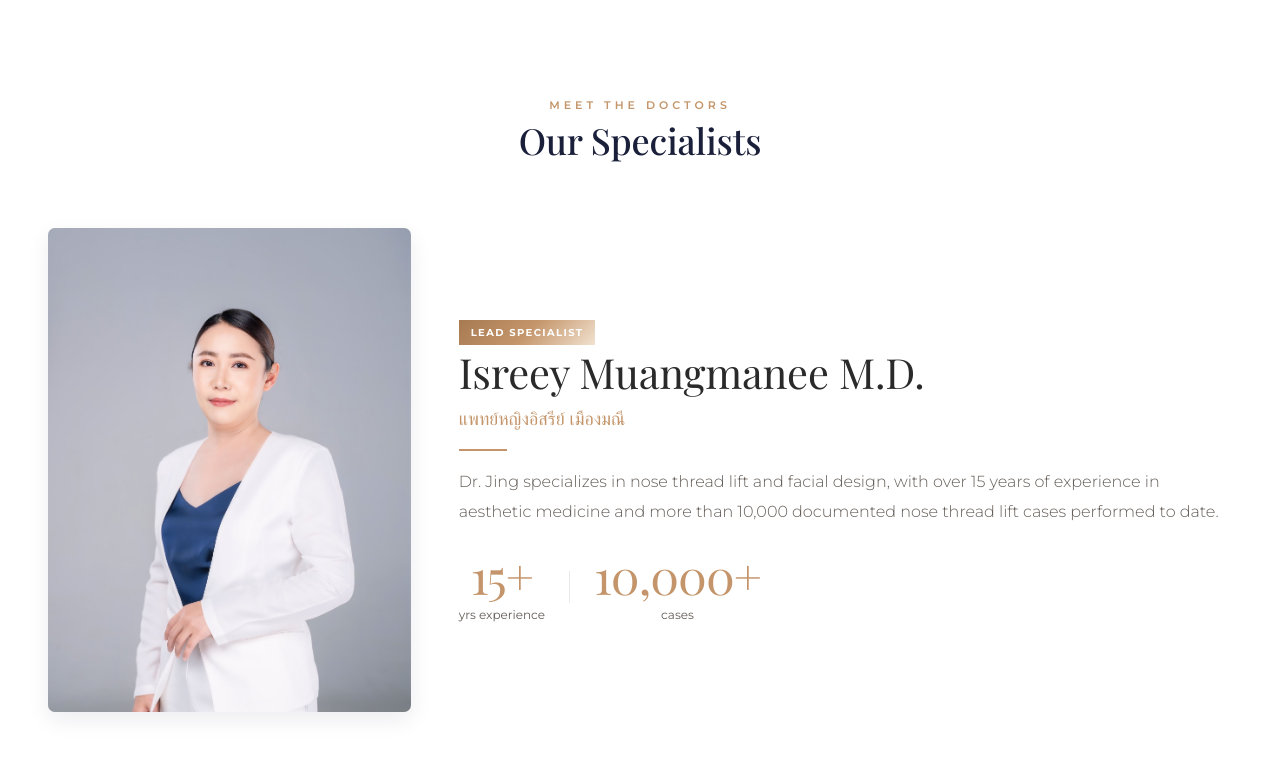
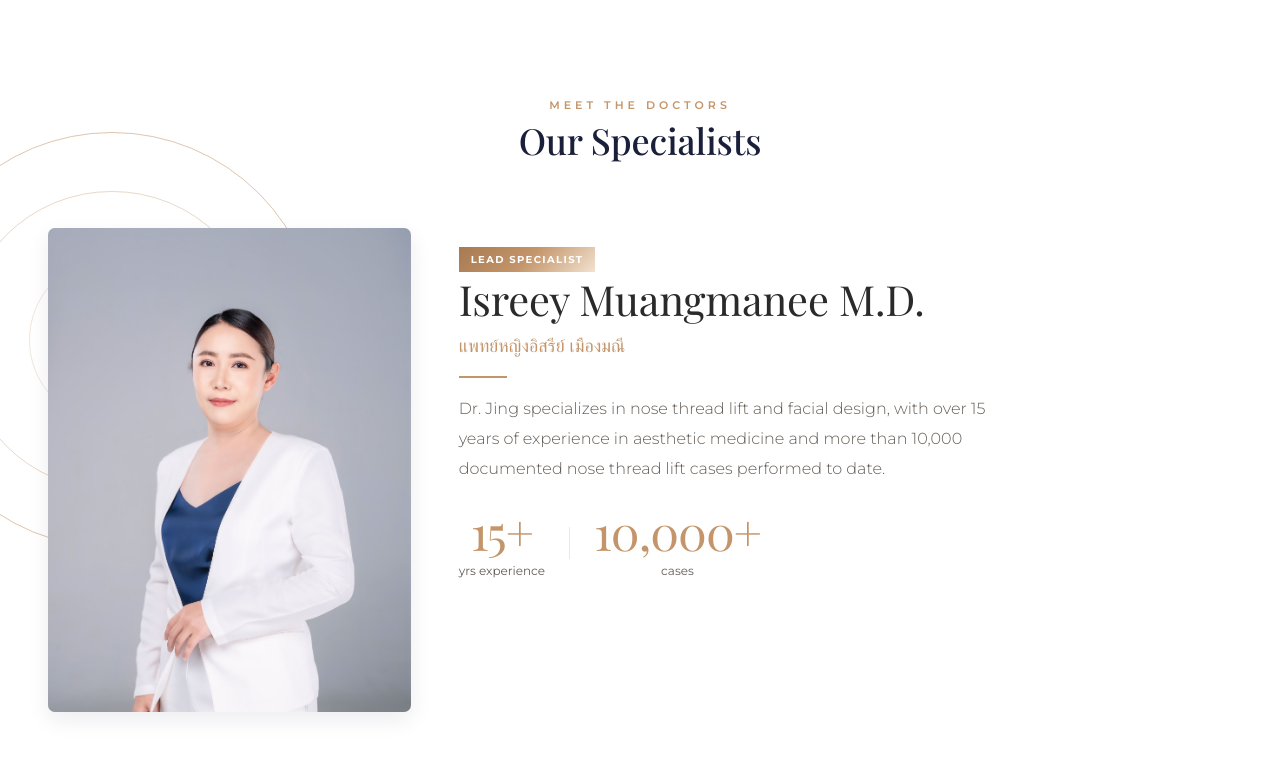
Before and after one commit to papinwit-l/nyc-clinic-revise, a Next.js app: page /en in a window 1280 px wide. Shown: the part 2320-3102 px from the top of the page. Built offline with nearby package versions, Linux system fonts and the light colour scheme; a web font is replaced by a local one.

Commit message:
add outline circle decor

```diff
--- a/src/components/home/Doctors.tsx
+++ b/src/components/home/Doctors.tsx
@@ -23,11 +23,35 @@ export default function Doctors({ t, locale, data }: Props) {
         <SectionHeader section="doctors" className="mb-12 sm:mb-16" />
 
         {/* ── Featured doctor (Dr. Jing) ── */}
-        <div className="grid grid-cols-1 lg:grid-cols-3 gap-8 lg:gap-12 items-center mb-16 sm:mb-20">
+        <div className="relative grid grid-cols-1 lg:grid-cols-3 gap-8 lg:gap-12 lg:items-start mb-14 sm:mb-16">
+          {/* Concentric rings — behind the portrait, bleeding off the
+              top-left. A ring behind a face reads as a halo, not the spa
+              ripple that got them removed from About.
+
+              Three nested elements, each a 1px border. NOT inset box-shadows:
+              those stack rather than mask, so a "transparent" inner shadow
+              doesn't cut a hole — it renders as a solid band. */}
+          <div
+            aria-hidden
+            className="pointer-events-none absolute z-0 hidden lg:block left-[-9rem] top-[-6rem] w-[26rem] aspect-square"
+          >
+            {[
+              { inset: "0", opacity: 0.55 },
+              { inset: "14%", opacity: 0.38 },
+              { inset: "30%", opacity: 0.24 },
+            ].map((ring) => (
+              <span
+                key={ring.inset}
+                className="absolute rounded-full border border-[var(--color-accent)]"
+                style={{ inset: ring.inset, opacity: ring.opacity }}
+              />
+            ))}
+          </div>
+
           {/* Photo */}
           <Link
             href={`/${locale}/doctors#${featured.slug}`}
-            className="group relative aspect-[3/4] max-w-md mx-auto lg:mx-0 w-full overflow-hidden bg-[var(--color-surface-dim)] radius-soft"
+            className="group relative z-10 aspect-[3/4] max-w-md mx-auto lg:mx-0 w-full overflow-hidden bg-[var(--color-surface-dim)] radius-soft"
           >
             <Image
               src={featured.image}
@@ -39,7 +63,7 @@ export default function Doctors({ t, locale, data }: Props) {
           </Link>
 
           {/* Info */}
-          <div className="text-center lg:text-left lg:col-span-2">
+          <div className="relative z-10 text-center lg:text-left lg:col-span-2 lg:pt-4">
             <span className="badge">{t.badge}</span>
 
             {/* EN name — always Playfair Display */}
@@ -65,7 +89,7 @@ export default function Doctors({ t, locale, data }: Props) {
 
             {/* Bio — font follows the text's language */}
             <p
-              className={`text-[var(--color-text-warm)] text-[0.95rem] sm:text-base mx-auto lg:mx-0 ${
+              className={`text-[var(--color-text-warm)] text-[0.95rem] sm:text-base mx-auto lg:mx-0 max-w-[54ch] ${
                 isTH ? "leading-[1.95]" : "leading-[1.85]"
               }`}
               style={{
@@ -126,7 +150,7 @@ export default function Doctors({ t, locale, data }: Props) {
         {/* ── Secondary doctors ── */}
         <div>
           <p
-            className="text-center text-[1.15rem] text-[var(--color-text-warm)] mb-8"
+            className="text-center text-[1.15rem] text-[var(--color-text-warm)] mb-6"
             style={{ fontFamily: "var(--font-display)", fontWeight: 400 }}
           >
             {sectionHeadings.doctors.teamHeading}
```
